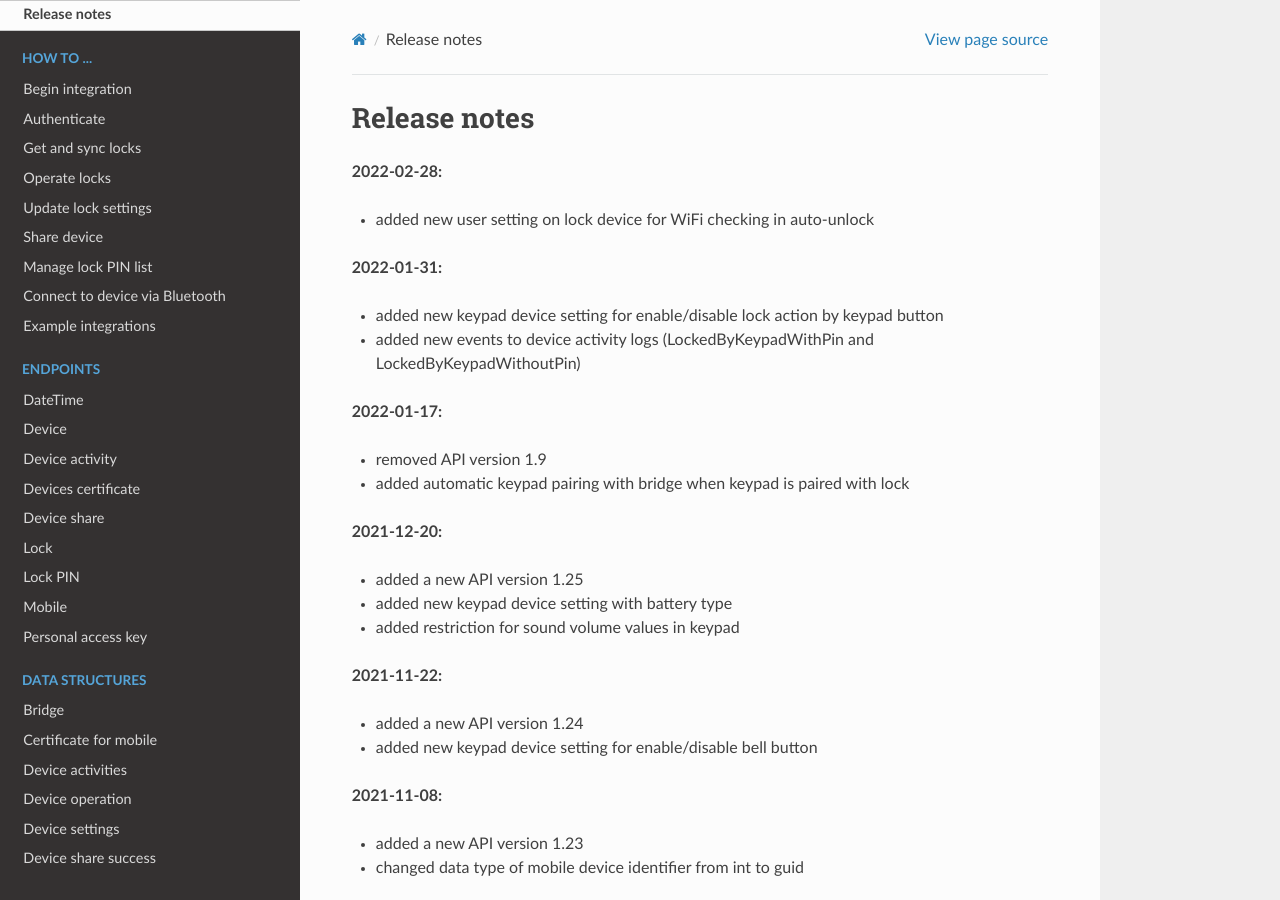
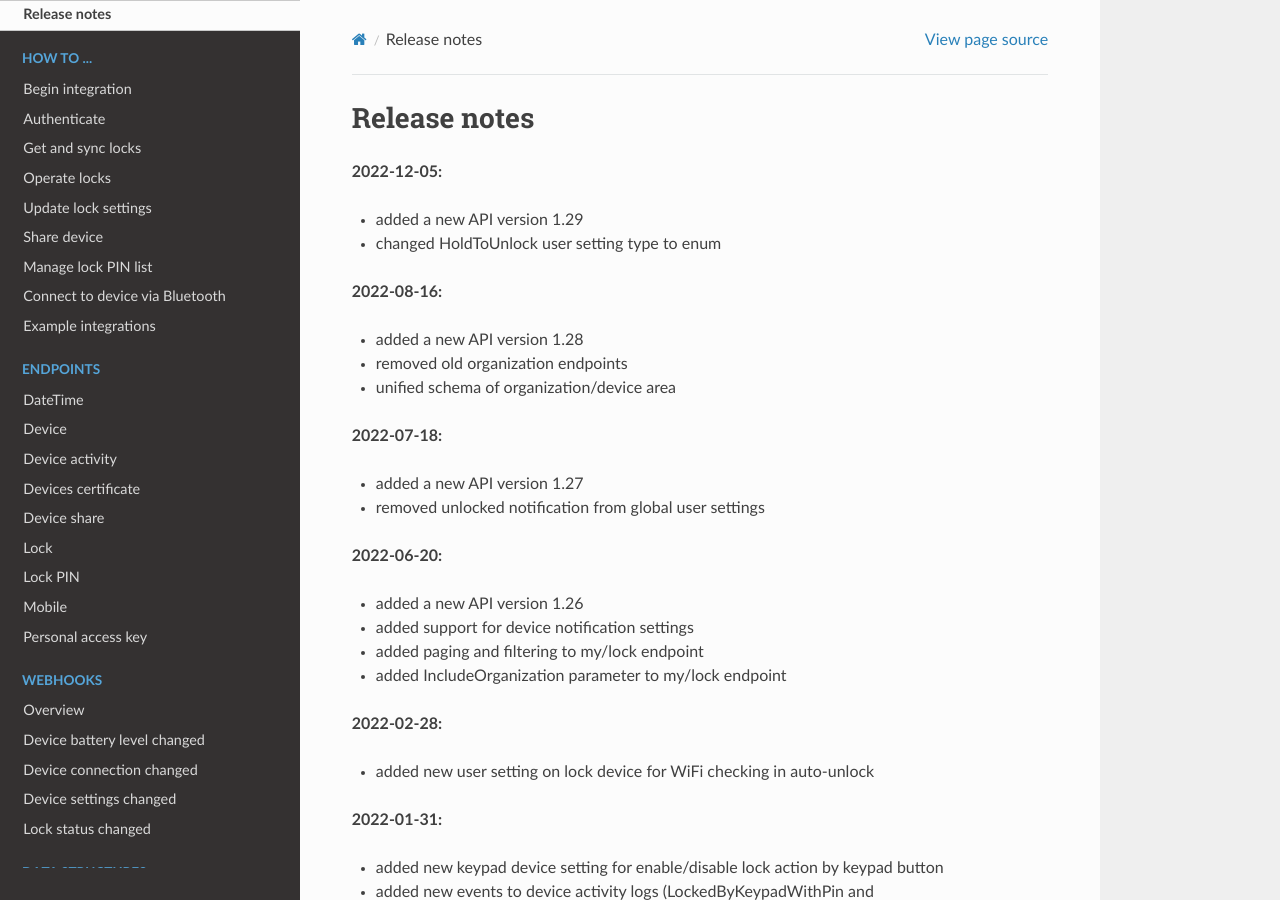
Before and after one commit to tedee-com/tedee-api-doc, a Sphinx documentation site: the page built from docs/source/release-notes.rst, in a window 1280 px wide and 900 px high. Built offline with Sphinx 7.4.7 and the Read the Docs theme 2.0.0, drawn with Linux system fonts in a browser that asks for light colours; pages that are not in the unit, such as notebooks, are missing from menus.

Commit message:
Add webhooks documentation

```diff
--- a/docs/source/conf.py
+++ b/docs/source/conf.py
@@ -25,7 +25,7 @@ clientId = '02106b82-0524-4fd3-ac57-af774f340979'
 scopePrefix = 'https://tedee.onmicrosoft.com/api/'
 apiUrl = 'https://api.tedee.com'
 authApiUrl = 'https://tedee.b2clogin.com/tedee.onmicrosoft.com'
-apiVersion = 'v1.28'
+apiVersion = 'v1.29'
 
 
 # -- General configuration ---------------------------------------------------
--- a/docs/source/enums/device-type.rst
+++ b/docs/source/enums/device-type.rst
@@ -6,9 +6,9 @@ This enum describes possible device types
 +-----------+-----------------------+
 | Number    | Name                  |
 +===========+=======================+
-| 0         | Nofo                  |
-+-----------+-----------------------+
 | 1         | Bridge                |
 +-----------+-----------------------+
 | 2         | Lock                  |
 +-----------+-----------------------+
+| 3         | Keypad                |
++-----------+-----------------------+
--- a/docs/source/release-notes.rst
+++ b/docs/source/release-notes.rst
@@ -1,5 +1,28 @@
 Release notes
 =============
+
+**2022-12-05:**
+
+* added a new API version 1.29
+* changed HoldToUnlock user setting type to enum
+
+**2022-08-16:**
+
+* added a new API version 1.28
+* removed old organization endpoints
+* unified schema of organization/device area
+
+**2022-07-18:**
+
+* added a new API version 1.27
+* removed unlocked notification from global user settings
+
+**2022-06-20:**
+
+* added a new API version 1.26
+* added support for device notification settings
+* added paging and filtering to my/lock endpoint
+* added IncludeOrganization parameter to my/lock endpoint
 
 **2022-02-28:**
 
--- /dev/null
+++ b/docs/source/webhooks/device-battery-level-changed.rst
@@ -0,0 +1,2 @@
+Device battery level changed
+====================================
--- /dev/null
+++ b/docs/source/webhooks/device-settings-changed.rst
@@ -0,0 +1,2 @@
+Device settings changed
+====================================
--- /dev/null
+++ b/docs/source/webhooks/overview.rst
@@ -0,0 +1,2 @@
+Webhooks overview
+====================================
```
Also changed, not shown: docs/source/index.rst (+11 -0 lines), docs/source/webhooks/device-connection-changed.rst (added, +56 -0 lines), docs/source/webhooks/lock-status-changed.rst (added, +56 -0 lines).
